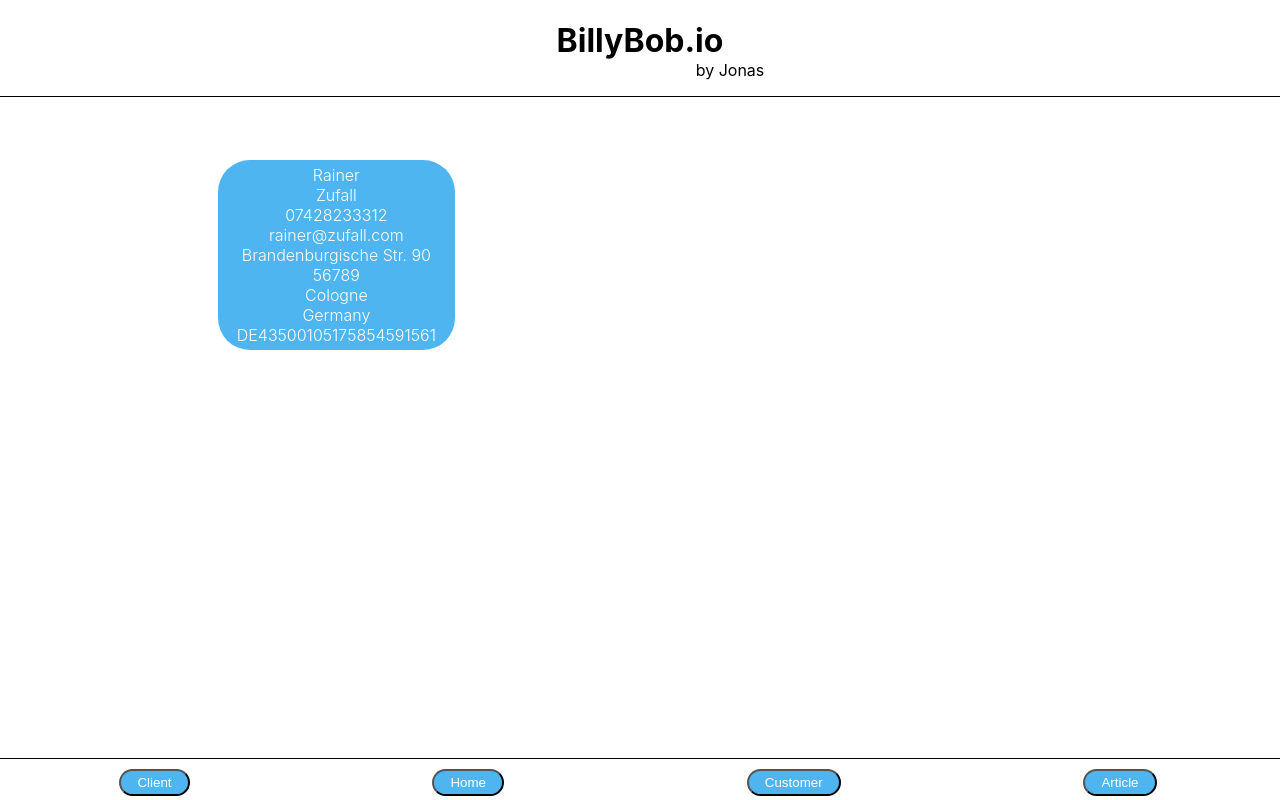
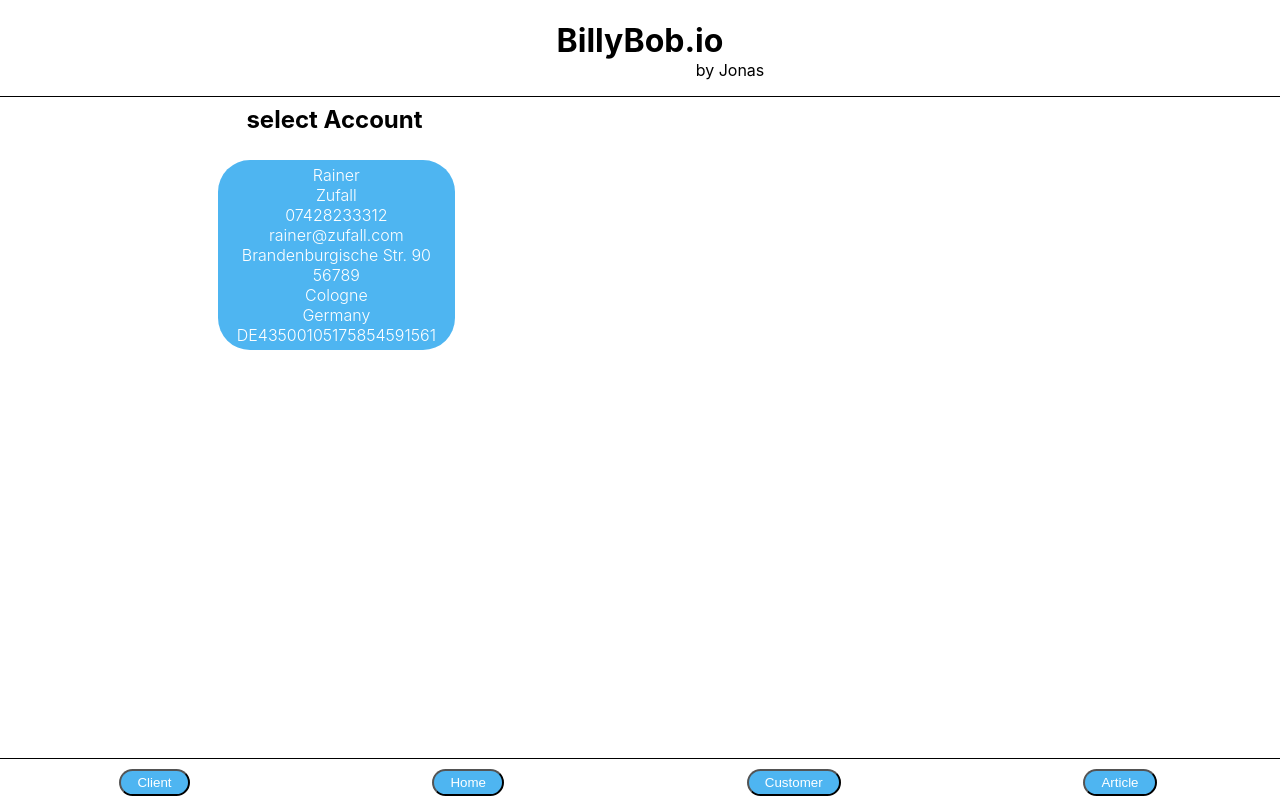
Before and after one commit to DevUnderConstruction/capstone-project, a Next.js app: page / in a window 1280 px wide. Built offline with nearby package versions, Linux system fonts and the light colour scheme.

Commit message:
add BillCard which accepts customers and an onclick on Usercard which renders it

```diff
--- /dev/null
+++ b/components/BillCard.js
@@ -0,0 +1,10 @@
+export default function BillCard({ customers }) {
+  return (
+    <label>
+      select a customer:
+      <select>
+        <option>please select</option>
+      </select>
+    </label>
+  );
+}
--- a/components/Usercard.js
+++ b/components/Usercard.js
@@ -1,7 +1,9 @@
 import styled from "styled-components";
-export default function Usercard({ client }) {
+export default function Usercard({ client, onClick }) {
   return (
-    <StyledList key={client.id}>
+    <>
+      <StyledH2>select Account</StyledH2>
+      <StyledList key={client.id} onClick={onClick}>
         <li>{client.firstName}</li>
         <li>{client.lastName}</li>
         <li>{client.phoneNumber}</li>
@@ -12,6 +14,7 @@ export default function Usercard({ client }) {
         <li>{client.country}</li>
         <li>{client.iban}</li>
       </StyledList>
+    </>
   );
 }
 
@@ -33,3 +36,11 @@ const StyledList = styled.ul`
     list-style: none;
   }
 `;
+
+const StyledH2 = styled.h2`
+  display: inline-block;
+  position: absolute;
+  left: 17%;
+  padding: 0.3em 1.2em;
+  margin: 0 0.3em 0.3em 0;
+`;
--- a/pages/index.js
+++ b/pages/index.js
@@ -7,6 +7,7 @@ import { useState } from "react";
 import { nanoid } from "nanoid";
 import CustomerForm from "../components/CustomerForm";
 import ArticleCard from "../components/ArticleCard";
+import BillCard from "../components/BillCard";
 
 const currentCustomers = [
   {
@@ -161,6 +162,9 @@ export default function Home() {
   const handleClickArticle = () => {
     return setNav("articleCard");
   };
+  const handleSelectAccount = () => {
+    return setNav("billCard");
+  };
 
   return (
     <>
@@ -168,7 +172,9 @@ export default function Home() {
         <title>BillyBob.io🥂</title>
       </Head>
       <Header />
-      {nav === "userCard" && <Usercard client={client} />}
+      {nav === "userCard" && (
+        <Usercard onClick={handleSelectAccount} client={client} />
+      )}
       {nav === "userForm" && (
         <UserForm
           client={client}
@@ -193,7 +199,7 @@ export default function Home() {
           onArticleAddSubmit={handleArticleAdd}
         />
       )}
-
+      {nav === "billCard" && <BillCard client={client} customers={customers} />}
       <Footer
         onClickClient={handleClickClient}
         onClickCustomer={handleClickCustomer}
```
Lines whose indentation alone changed are shown as unchanged.
